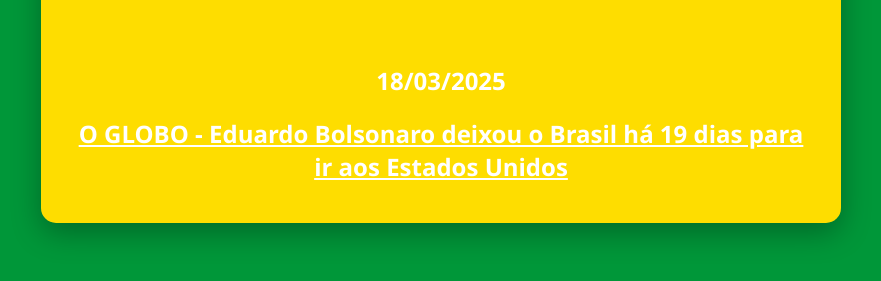
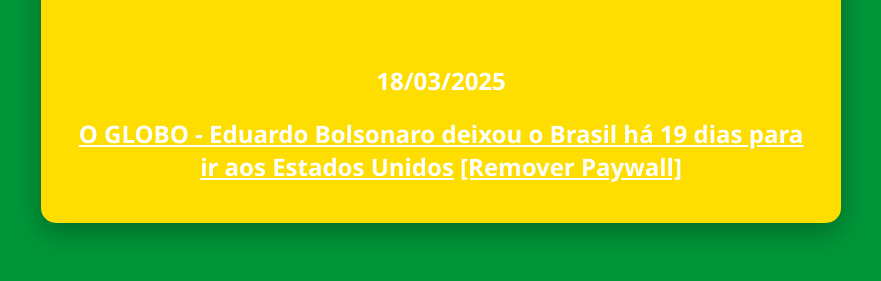
Before and after one commit to Beckstrom-1/Bananinha, a plain HTML site: page index.html in a window 1280 px wide. Shown: the part 493-774 px from the top of the page, without its empty margins (199-1080 px from the left). Drawn offline with Linux system fonts and the light colour scheme.

Commit message:
Update index.html

```diff
--- a/index.html
+++ b/index.html
@@ -137,7 +137,7 @@
         <h2>18/03/2025</h2>
         <h2><a
                 href="https://oglobo.globo.com/politica/noticia/2025/03/18/eduardo-bolsonaro-deixou-o-brasil-para-ir-aos-estados-unidos.ghtml">O
-                GLOBO - Eduardo Bolsonaro deixou o Brasil há 19 dias para ir aos Estados Unidos</a></h2>
+                GLOBO - Eduardo Bolsonaro deixou o Brasil há 19 dias para ir aos Estados Unidos</a> <a href="https://www.removepaywall.com/search?url=https://oglobo.globo.com/politica/noticia/2025/03/18/eduardo-bolsonaro-deixou-o-brasil-para-ir-aos-estados-unidos.ghtml">[Remover Paywall]</a></a></h2>
 
     </div>
 
```
